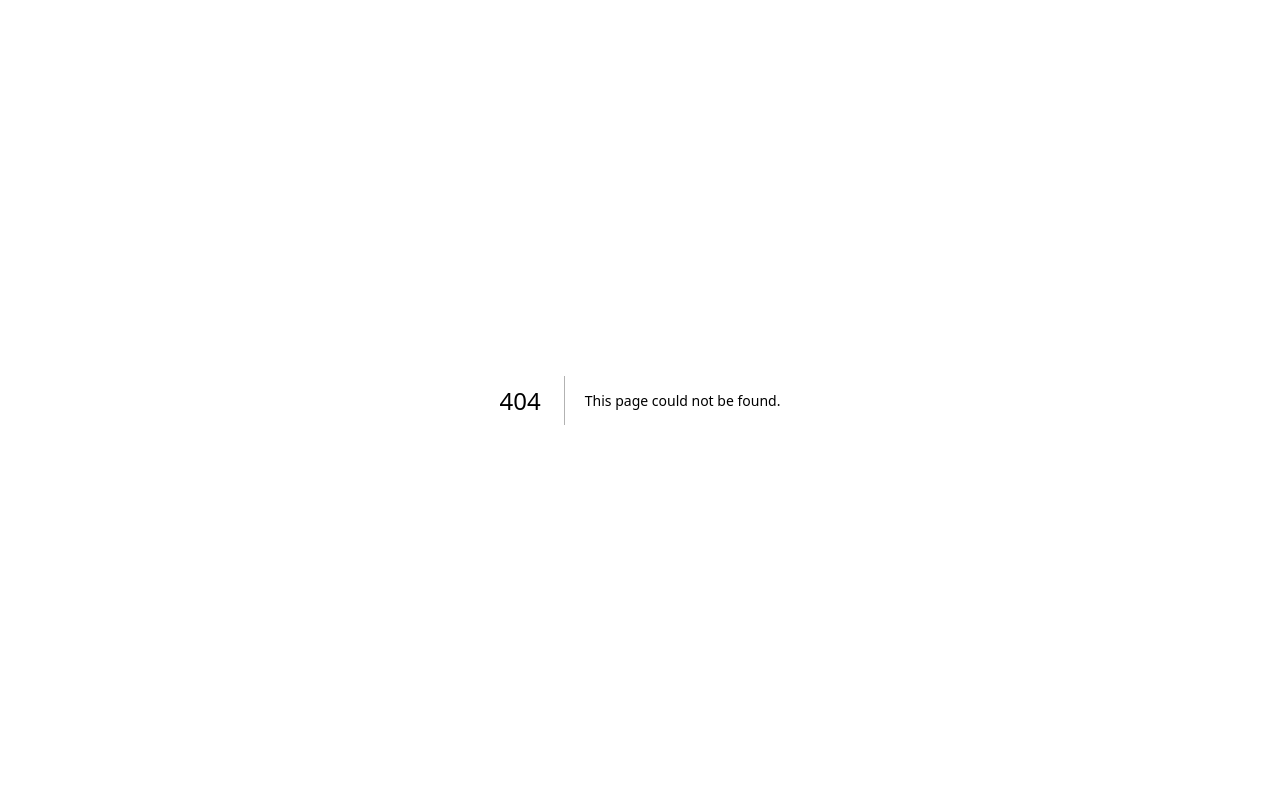
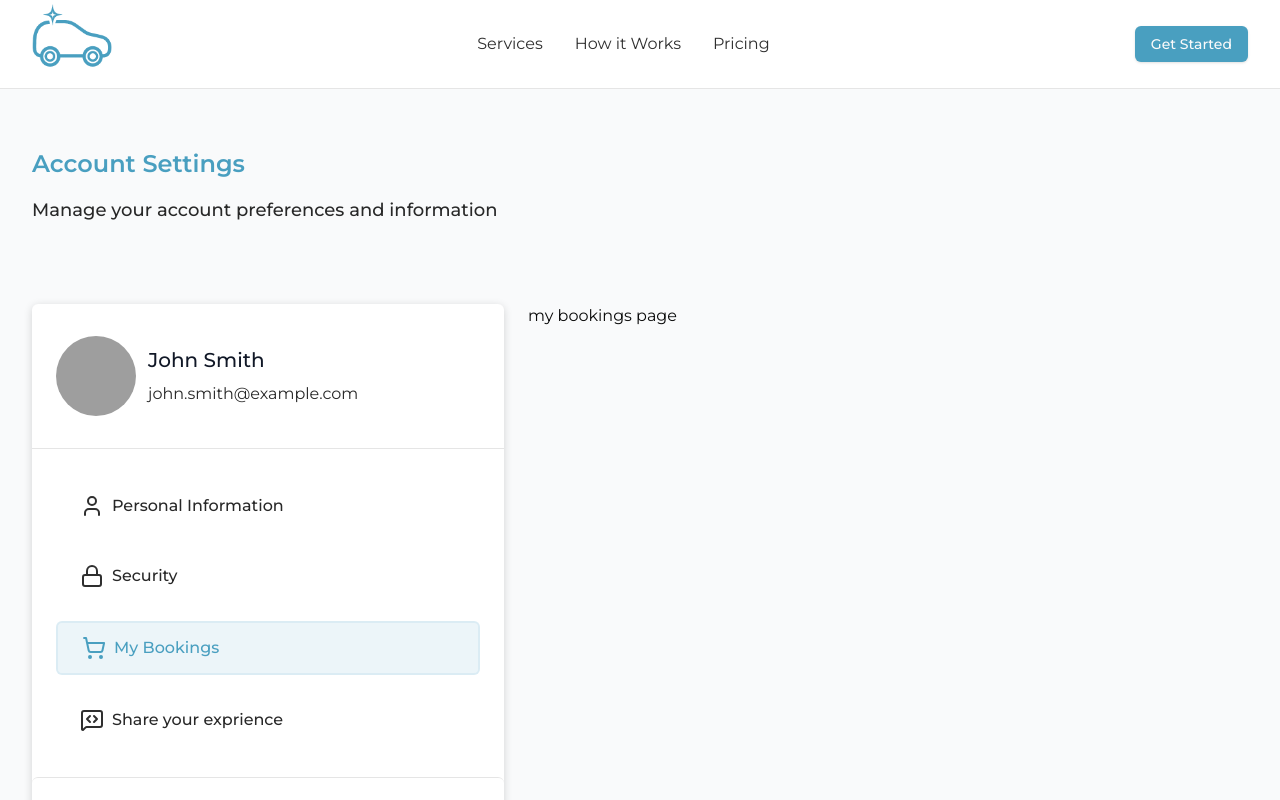
Before and after one commit to FSDTeam-SAA/youssefkleeno-frontend, a Next.js app: page /account/my-bookings in a window 1280 px wide. Before the commit this address had no page. Shown: the top 800 px of the page. Built offline with nearby package versions, Linux system fonts and the light colour scheme; grey boxes are pictures that could not be loaded.

Commit message:
account layout page design

```diff
--- /dev/null
+++ b/src/app/(website)/account/_components/account-sidebar.tsx
@@ -0,0 +1,83 @@
+"use client";
+import {
+  Lock,
+  LogOut,
+  MessageSquareCode,
+  ShoppingCart,
+  User,
+} from "lucide-react";
+import Image from "next/image";
+import Link from "next/link";
+import { usePathname } from "next/navigation";
+import React from "react";
+
+const AccountSidebar = () => {
+  const pathName = usePathname();
+
+  const sidebarItems = [
+    {
+      id: 1,
+      name: "Personal Information",
+      href: "/account/personal-information",
+      icon: User,
+    },
+    {
+      id: 2,
+      name: "Security",
+      href: "/account/security",
+      icon: Lock,
+    },
+    {
+      id: 3,
+      name: "My Bookings",
+      href: "/account/my-bookings",
+      icon: ShoppingCart,
+    },
+    {
+      id: 4,
+      name: "Share your exprience",
+      href: "/account/share-your-exprience",
+      icon: MessageSquareCode,
+    },
+  ];
+  return (
+    <div className="bg-white rounded-[6px] shadow-[0px_2px_8px_0px_#00000029]">
+      <div className="flex items-center gap-3 py-6 md:py-7 lg:py-8 px-4 md:px-5 lg:px-6 border-b border-[#0000001A]">
+        <Image src="/profiles.jpg" width={100} height={100} alt="profile" className="w-[80px] h-[80px] object-cover rounded-full"/>
+        <div>
+            <h3 className="text-xl font-medium leading-[120%] text-[#111827]">John Smith</h3>
+            <p className="text-base font-normal leading-[120%] text-[#282828] pt-3">john.smith@example.com</p>
+        </div>
+      </div>
+      <div className="flex flex-col gap-5 py-6 md:py-7 lg:py-8 px-4 md:px-5 lg:px-6">
+        {sidebarItems?.map((item) => (
+          <Link
+            href={item.href}
+            key={item.id}
+            className={`${
+              pathName === item?.href
+                ? "bg-[#499FC01A] border-[2px] border-[#499FC01A]  text-[#499FC0] "
+                : "bg-transparent border-none text-[#282828]"
+            } flex items-center gap-2 cursor-pointer py-[13px] px-6 rounded-[6px] `}
+          >
+            <item.icon
+              className={`w-6 h-6 ${
+                pathName === item?.href ? "text-[#499FC0]" : "text-[#2F2F2F]"
+              }`}
+            />
+            <p className={`text-base font-medium  leading-[120%]  "}`}>
+              {item.name}
+            </p>
+          </Link>
+        ))}
+      </div>
+      <div className="border-t border-[#0000001A] rounded-[6px] py-6 md:py-7 lg:py-8 px-4 md:px-5 lg:px-6">
+        <button className="flex items-center gap-2 text-base font-medium leading-[120%] text-[#BD0202] px-6">
+          <LogOut className="w-6 h-6 text-[#BD0202]" /> Sign Out
+        </button>
+      </div>
+    </div>
+  );
+};
+
+export default AccountSidebar;
--- /dev/null
+++ b/src/app/(website)/account/layout.tsx
@@ -0,0 +1,25 @@
+import React from "react";
+import AccountSidebar from "./_components/account-sidebar";
+
+const AccountLayout = ({ children }: { children: React.ReactNode }) => {
+  return (
+    <div className="bg-[#F9FAFB] pt-10 md:pt-[54px] lg:pt-[68px] pb-20 md:pb-[110px] lg:pb-[140px]">
+      <div className="container mx-auto px-4 md:px-6 lg:px-8  ">
+        <h4 className="text-xl md:text-[22px] lg:text-2xl font-semibold leading-[120%] text-[#499FC0]">
+          Account Settings
+        </h4>
+        <p className="text-base md:text-[17px] lg:text-lg font-medium text-[#282828] leading-[120%] pt-3 md:pt-4">
+          Manage your account preferences and information
+        </p>
+        <div className="grid grid-cols-1 md:grid-cols-5 gap-6 pt-10 md:pt-[60px] lg:pt-20">
+          <div className="md:col-span-2">
+            <AccountSidebar />
+          </div>
+          <main className="md:col-span-3">{children}</main>
+        </div>
+      </div>
+    </div>
+  );
+};
+
+export default AccountLayout;
--- /dev/null
+++ b/src/app/(website)/account/my-bookings/page.tsx
@@ -0,0 +1,11 @@
+import React from 'react'
+
+const MyBookingsPage = () => {
+  return (
+    <div>
+      my bookings page
+    </div>
+  )
+}
+
+export default MyBookingsPage
--- /dev/null
+++ b/src/app/(website)/account/page.tsx
@@ -0,0 +1,7 @@
+import { redirect } from "next/navigation";
+
+const AccountPage = () => {
+  redirect("/account/personal-information");
+};
+
+export default AccountPage;
--- /dev/null
+++ b/src/app/(website)/account/personal-information/page.tsx
@@ -0,0 +1,11 @@
+import React from 'react'
+
+const PersonalInformationPage = () => {
+  return (
+    <div>
+      personal informaton page
+    </div>
+  )
+}
+
+export default PersonalInformationPage
--- /dev/null
+++ b/src/app/(website)/account/security/page.tsx
@@ -0,0 +1,11 @@
+import React from 'react'
+
+const SecurityPage = () => {
+  return (
+    <div>
+      security page
+    </div>
+  )
+}
+
+export default SecurityPage
--- /dev/null
+++ b/src/app/(website)/account/share-your-exprience/page.tsx
@@ -0,0 +1,11 @@
+import React from 'react'
+
+const ShareYourExpriencePage = () => {
+  return (
+    <div>
+      ShareYourExpriencePage
+    </div>
+  )
+}
+
+export default ShareYourExpriencePage
--- a/src/app/(website)/layout.tsx
+++ b/src/app/(website)/layout.tsx
@@ -9,12 +9,10 @@ export default function RootLayout({
   children: React.ReactNode;
 }) {
   return (
-    <html lang="en">
-      <body className="">
+    <div className="">
         <Navbar/>
         {children}
         <Footer/>
-      </body>
-    </html>
+      </div>
   );
 }
--- a/src/components/account/Share-experience.tsx
+++ b/src/components/account/Share-experience.tsx
@@ -32,6 +32,8 @@ export function ShareExperience() {
       toast.error("Please rate us!")
       return
     }
+
+    console.log(rating, description)
 
     if (description.trim().length < 10) {
      toast.success("Review submitted successfully!")
--- a/src/middleware.ts
+++ b/src/middleware.ts
@@ -14,5 +14,6 @@ export async function middleware(request: NextRequest) {
 }
 
 export const config = {
-    matcher: ["/account", "/account/:path*"],
+    // matcher: ["/account", "/account/:path*"],
+    matcher: ["/service", "/service/:path*"],
 };
```
Also changed, not shown: src/app/(website)/page.tsx (+8 -8 lines), 1 other file (tests, documents, lock files or other folders).
